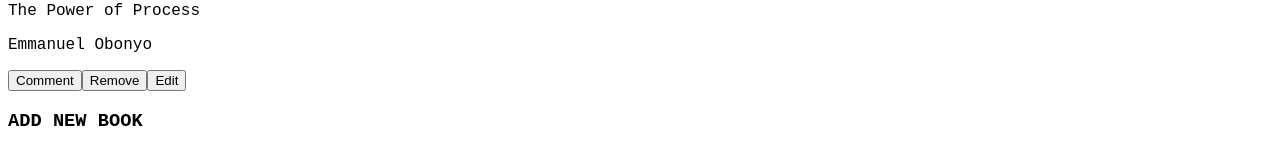
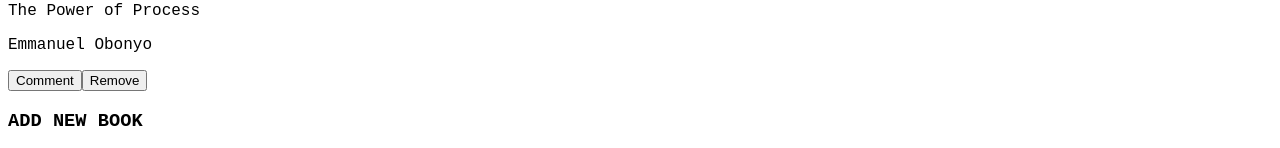
Before and after one commit to emmyobonyo/Bookstore, a React (Create React App) app: page / in a window 1280 px wide. Shown: the part 222-370 px from the top of the page. Built offline with nearby package versions, Linux system fonts and the light colour scheme.

Commit message:
Delete Edit button

```diff
--- a/src/components/bookList/BookList.js
+++ b/src/components/bookList/BookList.js
@@ -10,7 +10,6 @@ function BookList() {
       <p>Emmanuel Obonyo</p>
       <button type="button">Comment</button>
       <button type="button">Remove</button>
-      <button type="button">Edit</button>
       <AddNewBook />
     </div>
   );
```
